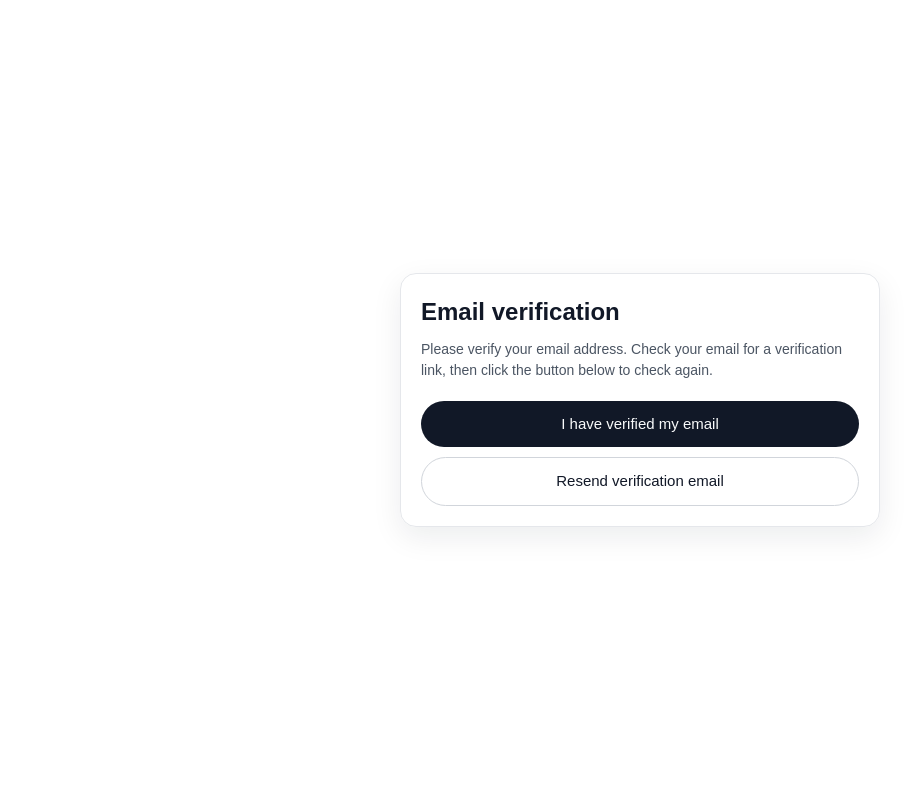
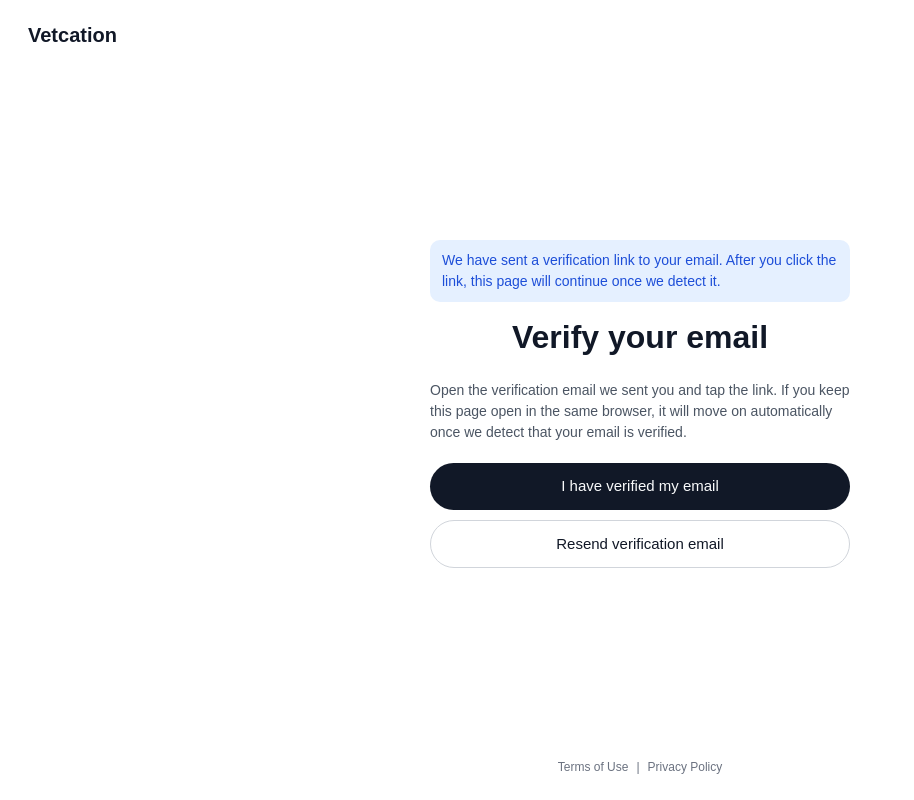
Before and after one commit to geoffcfchen/vetcationweb, a React (Vite) app: page /email-verification in a window 1280 px wide. Shown: the top 800 px of the page, without its empty margins (0-914 px from the left). Built offline with nearby package versions, Linux system fonts and the light colour scheme; no server answers.

Commit message:
finish the log in flow

```diff
--- a/src/App.jsx
+++ b/src/App.jsx
@@ -359,7 +359,8 @@ function App() {
           !target &&
           (location.pathname === "/" ||
             location.pathname === "/login" ||
-            location.pathname === "/register-email")
+            location.pathname === "/register-email" ||
+            location.pathname === "/email-verification")
         ) {
           target = "/ai/library";
         }
--- a/src/pages/EmailVerificationPage.jsx
+++ b/src/pages/EmailVerificationPage.jsx
@@ -1,31 +1,60 @@
 // src/pages/EmailVerificationPage.jsx
-import React, { useState } from "react";
+import React, { useState, useEffect } from "react";
 import styled from "styled-components";
+import { useNavigate } from "react-router-dom";
 import { auth } from "../lib/firebase";
+import Footer from "../components/Footer";
 
 const Page = styled.div`
   min-height: 100vh;
   background: #ffffff;
   color: #111827;
   display: flex;
+  flex-direction: column;
+`;
+
+const BrandBar = styled.header`
+  padding: 20px 28px;
+  font-size: 20px;
+  font-weight: 600;
+`;
+
+const Main = styled.main`
+  flex: 1;
+  display: flex;
   align-items: center;
   justify-content: center;
-  padding: 24px 16px;
+  padding: 24px 16px 32px;
 `;
 
 const Card = styled.div`
   width: 100%;
-  max-width: 480px;
-  border-radius: 16px;
-  border: 1px solid #e5e7eb;
-  padding: 24px 20px 20px;
-  box-shadow: 0 10px 30px rgba(15, 23, 42, 0.08);
+  max-width: 420px;
 `;
 
 const Title = styled.h1`
-  font-size: 24px;
+  font-size: 32px;
   font-weight: 600;
-  margin: 0 0 12px;
+  text-align: center;
+  margin: 0 0 24px;
+`;
+
+const ErrorBanner = styled.div`
+  margin-bottom: 16px;
+  padding: 10px 12px;
+  border-radius: 10px;
+  background: #fee2e2;
+  color: #b91c1c;
+  font-size: 14px;
+`;
+
+const InfoBanner = styled.div`
+  margin-bottom: 16px;
+  padding: 10px 12px;
+  border-radius: 10px;
+  background: #e5f0ff;
+  color: #1d4ed8;
+  font-size: 14px;
 `;
 
 const BodyText = styled.p`
@@ -72,52 +101,107 @@ const SecondaryButton = styled.button`
   }
 `;
 
-const SmallText = styled.p`
-  margin-top: 10px;
+const TermsRow = styled.footer`
+  padding: 12px 0 24px;
+  text-align: center;
   font-size: 12px;
   color: #6b7280;
+  display: flex;
+  justify-content: center;
+  gap: 8px;
 `;
 
-const ErrorText = styled.p`
-  margin-top: 8px;
-  font-size: 13px;
-  color: #b91c1c;
+const TermsLink = styled.a`
+  color: #6b7280;
+  text-decoration: none;
+
+  &:hover {
+    text-decoration: underline;
+  }
 `;
 
 function EmailVerificationPage() {
-  const [message, setMessage] = useState("");
+  const [infoMessage, setInfoMessage] = useState(
+    "We have sent a verification link to your email. After you click the link, this page will continue once we detect it."
+  );
   const [error, setError] = useState("");
+  const navigate = useNavigate();
 
-  const handleCheck = async () => {
-    setMessage("");
+  const redirectToLibrary = () => {
+    setInfoMessage(
+      "Your email is verified. Redirecting you to your AI library."
+    );
+    navigate("/ai/library", { replace: true });
+  };
+
+  const checkVerificationOnce = async ({ quiet = false } = {}) => {
+    if (!quiet) {
+      setInfoMessage("");
       setError("");
+    }
 
     const user = auth.currentUser;
     if (!user) {
+      if (!quiet) {
         setError("You are not signed in.");
+      }
       return;
     }
 
     try {
       await user.reload();
       if (user.emailVerified) {
-        setMessage(
-          "Your email is verified. You can reload the page or navigate again."
-        );
-        // The global auth listener + routing logic will take care of redirecting away from this page.
-      } else {
-        setMessage(
-          "Your email is still not verified. Please click the link in your inbox."
+        redirectToLibrary();
+      } else if (!quiet) {
+        setInfoMessage(
+          "Your email is still not verified. Please click the verification link in your inbox, then try again."
         );
       }
     } catch (err) {
       console.error("Error checking verification:", err);
+      if (!quiet) {
         setError("Could not check verification. Please try again.");
+      }
     }
   };
 
+  // Auto polling
+  useEffect(() => {
+    let canceled = false;
+    let intervalId;
+
+    async function initialCheck() {
+      if (canceled) return;
+      // Quick silent check on mount
+      await checkVerificationOnce({ quiet: true });
+      if (canceled) return;
+
+      intervalId = window.setInterval(() => {
+        checkVerificationOnce({ quiet: true }).catch((err) => {
+          console.error("Auto check verification failed:", err);
+        });
+      }, 5000);
+    }
+
+    initialCheck().catch((err) => {
+      console.error("Initial verification check failed:", err);
+    });
+
+    return () => {
+      canceled = true;
+      if (intervalId) {
+        window.clearInterval(intervalId);
+      }
+    };
+  }, []); // runs once
+
+  const handleCheckClick = () => {
+    // Manual check for impatient users
+    checkVerificationOnce();
+  };
+
   const handleResend = async () => {
-    setMessage("");
+    setInfoMessage("");
     setError("");
 
     const user = auth.currentUser;
@@ -128,7 +212,7 @@ function EmailVerificationPage() {
 
     try {
       await user.sendEmailVerification();
-      setMessage("Verification email sent. Please check your inbox.");
+      setInfoMessage("Verification email sent. Please check your inbox.");
     } catch (err) {
       console.error("Error resending verification email:", err);
       setError("Could not resend verification email. Please try again.");
@@ -136,27 +220,43 @@ function EmailVerificationPage() {
   };
 
   return (
+    <>
       <Page>
+        <BrandBar>Vetcation</BrandBar>
+
+        <Main>
           <Card>
-        <Title>Email verification</Title>
+            {error && <ErrorBanner>{error}</ErrorBanner>}
+            {infoMessage && <InfoBanner>{infoMessage}</InfoBanner>}
+
+            <Title>Verify your email</Title>
+
             <BodyText>
-          Please verify your email address. Check your email for a verification
-          link, then click the button below to check again.
+              Open the verification email we sent you and tap the link. If you
+              keep this page open in the same browser, it will move on
+              automatically once we detect that your email is verified.
             </BodyText>
 
             <ButtonRow>
-          <PrimaryButton type="button" onClick={handleCheck}>
+              <PrimaryButton type="button" onClick={handleCheckClick}>
                 I have verified my email
               </PrimaryButton>
               <SecondaryButton type="button" onClick={handleResend}>
                 Resend verification email
               </SecondaryButton>
             </ButtonRow>
+          </Card>
+        </Main>
 
-        {message && <SmallText>{message}</SmallText>}
-        {error && <ErrorText>{error}</ErrorText>}
-      </Card>
+        <TermsRow>
+          <TermsLink href="/terms">Terms of Use</TermsLink>
+          <span>|</span>
+          <TermsLink href="/privacy">Privacy Policy</TermsLink>
+        </TermsRow>
       </Page>
+
+      <Footer />
+    </>
   );
 }
 
```
Lines whose indentation alone changed are shown as unchanged.
